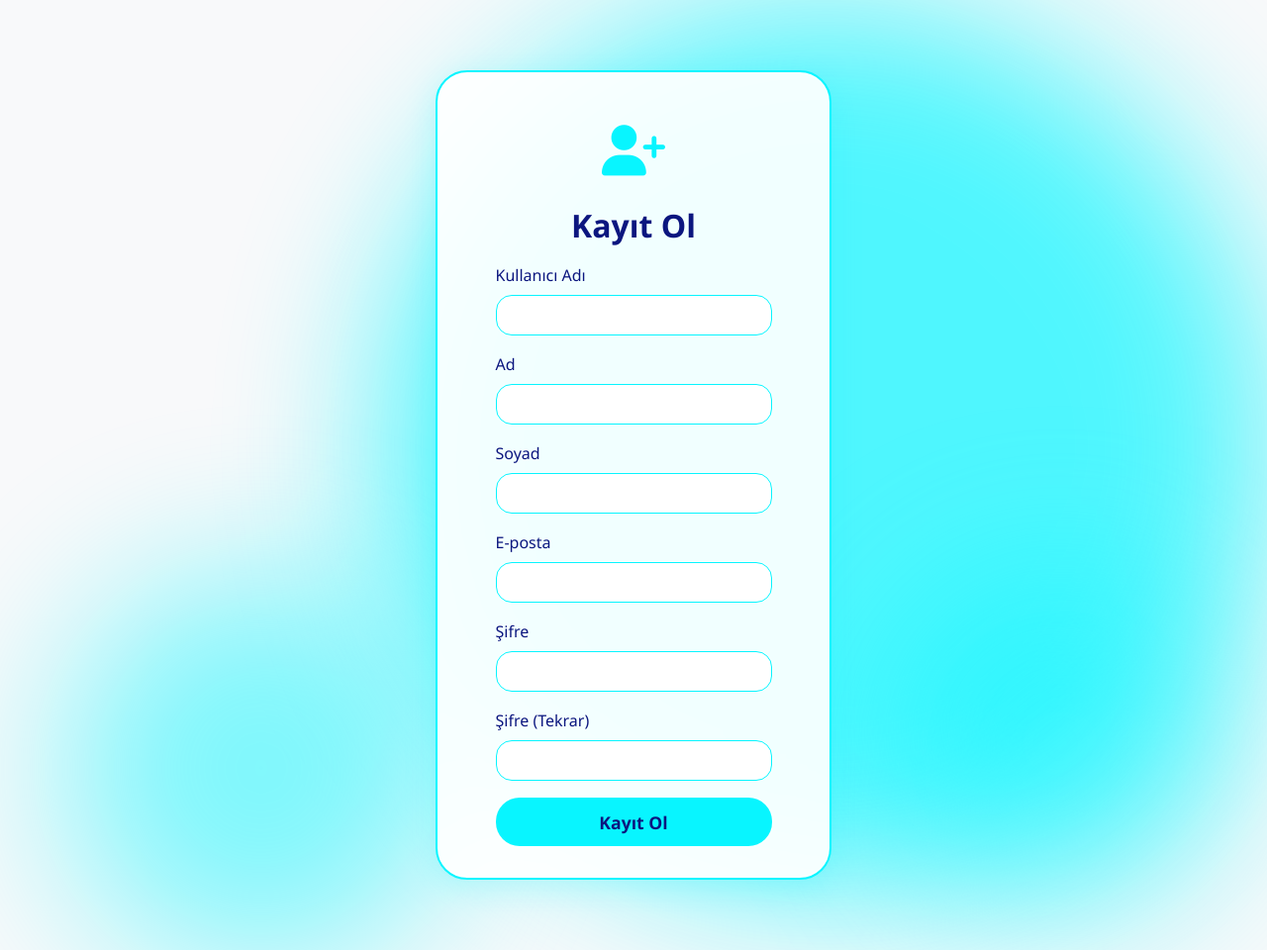
After one commit to asumandb/HastaneYonetimProjesi, a Django app: page /register/ in a window 1280 px wide. The commit adds this page. Shown: the whole page at 99% size. Run offline with Django 3.2, Linux system fonts and the light colour scheme.

Commit message:
login page yapıldı

```diff
--- /dev/null
+++ b/hastane/templates/loginPage/patient_register.html
@@ -0,0 +1,114 @@
+{% extends "base_login.html" %}
+
+{% block content %}
+<style>
+    body, .login-container {
+        min-height: 100vh;
+        margin: 0;
+        padding: 0;
+        overflow: hidden;
+    }
+    .patient-blur-bg {
+        position: fixed;
+        top: 0; left: 0; width: 100vw; height: 100vh;
+        z-index: 0;
+        overflow: hidden;
+    }
+    .patient-blur-bg span {
+        position: absolute;
+        border-radius: 50%;
+        filter: blur(80px);
+        opacity: 0.7;
+        background: #08f5ff;
+    }
+    .patient-blur-bg .main { width: 900px; height: 900px; left: 30vw; top: 0vh; }
+    .patient-blur-bg .side1 { width: 400px; height: 400px; left: 5vw; top: 60vh; opacity: 0.5; }
+    .patient-blur-bg .side2 { width: 350px; height: 350px; left: 70vw; top: 60vh; opacity: 0.5; }
+    .patient-register-card {
+        position: relative;
+        z-index: 1;
+        width: 400px;
+        padding: 2.5rem 2.2rem 2rem 2.2rem;
+        border-radius: 32px;
+        background: rgba(255,255,255,0.92);
+        box-shadow: 0 8px 32px 0 rgba(8, 245, 255, 0.18);
+        display: flex;
+        flex-direction: column;
+        align-items: center;
+        border: 2.5px solid #08f5ff;
+        backdrop-filter: blur(2px);
+    }
+    .patient-register-card .icon {
+        font-size: 3.2rem;
+        color: #08f5ff;
+        margin-bottom: 1.2rem;
+    }
+    .patient-register-card h2 {
+        font-size: 2rem;
+        font-weight: 700;
+        color: #0c167f;
+        margin-bottom: 1.2rem;
+    }
+    .patient-register-card label {
+        color: #0c167f;
+        font-weight: 500;
+    }
+    .patient-register-card .form-control {
+        border-radius: 16px;
+        border: 1.5px solid #08f5ff;
+        margin-bottom: 1.1rem;
+        font-size: 1.1rem;
+    }
+    .patient-register-card .btn-info {
+        background: #08f5ff;
+        color: #0c167f;
+        border: none;
+        border-radius: 24px;
+        font-weight: 600;
+        font-size: 1.1rem;
+        padding: 0.7rem 0;
+        transition: background 0.2s, color 0.2s;
+    }
+    .patient-register-card .btn-info:hover {
+        background: #0c167f;
+        color: #fff;
+    }
+</style>
+<div class="patient-blur-bg">
+    <span class="main"></span>
+    <span class="side1"></span>
+    <span class="side2"></span>
+</div>
+<div class="patient-register-card">
+    <div class="icon"><i class="fa-solid fa-user-plus"></i></div>
+    <h2>Kayıt Ol</h2>
+    <form method="post">
+        {% csrf_token %}
+        <div class="mb-3 w-100">
+            <label for="username" class="form-label">Kullanıcı Adı</label>
+            <input type="text" class="form-control" id="username" name="username" required>
+        </div>
+        <div class="mb-3 w-100">
+            <label for="first_name" class="form-label">Ad</label>
+            <input type="text" class="form-control" id="first_name" name="first_name" required>
+        </div>
+        <div class="mb-3 w-100">
+            <label for="last_name" class="form-label">Soyad</label>
+            <input type="text" class="form-control" id="last_name" name="last_name" required>
+        </div>
+        <div class="mb-3 w-100">
+            <label for="email" class="form-label">E-posta</label>
+            <input type="email" class="form-control" id="email" name="email" required>
+        </div>
+        <div class="mb-3 w-100">
+            <label for="password1" class="form-label">Şifre</label>
+            <input type="password" class="form-control" id="password1" name="password1" required>
+        </div>
+        <div class="mb-3 w-100">
+            <label for="password2" class="form-label">Şifre (Tekrar)</label>
+            <input type="password" class="form-control" id="password2" name="password2" required>
+        </div>
+        <button type="submit" class="btn btn-info w-100">Kayıt Ol</button>
+    </form>
+</div>
+{% endblock %}
--- a/hastane/views/login_views.py
+++ b/hastane/views/login_views.py
@@ -1,4 +1,6 @@
-from django.shortcuts import render
+from django.shortcuts import render, redirect
+from django.contrib import messages
+from hastane.models import Patients
 
 def login_select_view(request):
     return render(request, 'loginpage/login_select.html')
@@ -11,3 +13,35 @@ def doctor_login_view(request):
 
 def patient_login_view(request):
     return render(request, 'loginpage/patient_login.html')
+
+def patient_register_view(request):
+    if request.method == 'POST':
+        username = request.POST.get('username')
+        first_name = request.POST.get('first_name')
+        last_name = request.POST.get('last_name')
+        email = request.POST.get('email')
+        password1 = request.POST.get('password1')
+        password2 = request.POST.get('password2')
+        # Basit şifre kontrolü
+        if password1 != password2:
+            messages.error(request, 'Şifreler eşleşmiyor!')
+            return render(request, 'loginpage/patient_register.html')
+        # Kullanıcı adı veya e-posta daha önce alınmış mı kontrolü
+        if Patients.objects.filter(email=email).exists():
+            messages.error(request, 'Bu e-posta ile kayıtlı bir kullanıcı zaten var!')
+            return render(request, 'loginpage/patient_register.html')
+        # Kayıt
+        Patients.objects.create(
+            name=first_name,
+            surname=last_name,
+            email=email,
+            phone='',
+            image=None,
+            tc_number='',
+            date_of_birth=None,
+            entry_date=None,
+            exit_date=None
+        )
+        messages.success(request, 'Kayıt başarılı! Giriş yapabilirsiniz.')
+        return redirect('patient_login')
+    return render(request, 'loginpage/patient_register.html')
--- a/hastane_yonetim/urls.py
+++ b/hastane_yonetim/urls.py
@@ -22,7 +22,7 @@ from hastane.views.appointment_views import appointment_calendar, day_appointmen
 
 from hastane.views.prescriptions_views import prescriptions_view
 from hastane.views.rooms_views import room_list, add_room, update_room, delete_room, room_dropdown, room_description
-from hastane.views.login_views import login_select_view, admin_login_view, doctor_login_view, patient_login_view
+from hastane.views.login_views import login_select_view, admin_login_view, doctor_login_view, patient_login_view, patient_register_view
 
 urlpatterns = [
     path('admin/', admin.site.urls),
@@ -59,6 +59,7 @@ urlpatterns = [
     path('login/admin/', admin_login_view, name='admin_login'),
     path('login/doctor/', doctor_login_view, name='doctor_login'),
     path('login/patient/', patient_login_view, name='patient_login'),
+    path('register/', patient_register_view, name='patient_register'),
     path('', login_select_view, name='home'),
     path('', include('hastane.urls')),
 ]
```
Also changed, not shown: hastane/templates/loginPage/patient_login.html (+47 -0 lines), 1 other file.
